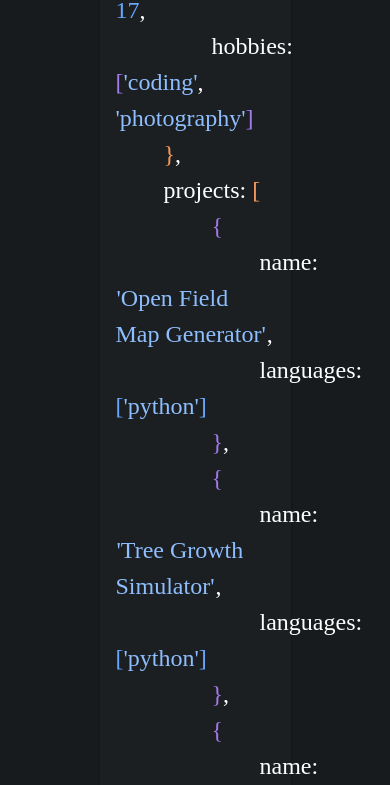
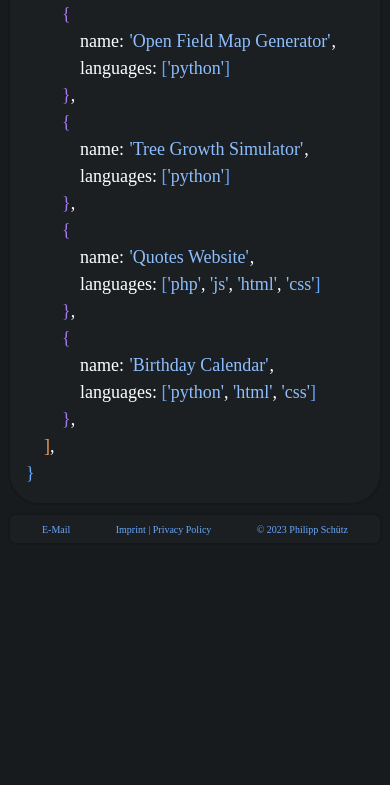
Before and after one commit to philipp-schuetz/portfolio-website, a plain HTML site: page index.html in a window 390 px wide. Shown: the part 214-999 px from the top of the page. After the commit the page ends 844 px from the top, so only its background shows below. Drawn offline with Linux system fonts and the light colour scheme.

Commit message:
Add styles for mobile devices

```diff
--- a/stylesheet.css
+++ b/css/stylesheet.css
@@ -123,7 +123,7 @@ a#str-url:hover {
 footer {
 	height: 64px;
 	background-color: var(--light-gray);
-	border-radius: 32px;
+	border-radius: 16px;
 	border: 2px solid var(--border-gray);
 
 	display: flex;
@@ -136,6 +136,7 @@ footer {
 	margin-bottom: 8px;
 
 	color: var(--blue);
+	font-size: 16px;
 }
 
 footer > div > a {
@@ -145,3 +146,45 @@ footer > div > a {
 footer > div > a:hover {
 	text-decoration: underline;
 }
+footer > #mail > #mail-desktop{
+	display: inline;
+}
+footer > #mail > #mail-mobile {
+	display: none;
+}
+
+@media only screen and (max-width: 600px) {
+	#content-wrapper {
+		grid-template-columns: 8px auto 8px;
+	}
+
+	#codebox {
+		font-size: 18px;
+	}
+
+	footer {
+		height: 32px;
+		border-radius: 8px;
+		font-size: 10px;
+	}
+	footer > #mail > #mail-desktop{
+		display: none;
+	}
+	footer > #mail > #mail-mobile {
+		display: inline;
+	}
+
+	/* different indentation levels (CodeBoxLevel)*/
+	.cbl1 {
+		text-indent: 1em;
+	}
+
+	.cbl2 {
+		text-indent: 2em;
+	}
+
+	.cbl3 {
+		text-indent: 3em;
+	}
+
+}
--- a/index.html
+++ b/index.html
@@ -4,7 +4,7 @@
 <head>
   <meta charset="UTF-8" />
   <link rel="icon" href="/favicon.ico" />
-  <link rel="stylesheet" href="stylesheet.css">
+  <link rel="stylesheet" href="css/stylesheet.css">
   <meta name="viewport" content="width=device-width, initial-scale=1.0" />
   <title>Philipp Schütz</title>
 </head>
@@ -54,7 +54,10 @@
       </div>
 
       <footer>
-        <div id="mail"><a class="link" href="mailto:mail@philippschuetz.de">mail&commat;philippschuetz.de</a></div>
+        <div id="mail">
+          <a class="link" id="mail-desktop" href="mailto:mail@philippschuetz.de">mail&commat;philippschuetz.de</a>
+          <a class="link" id="mail-mobile" href="mailto:mail@philippschuetz.de">E-Mail</a>
+        </div>
         <div id="legal"><a href="/imprint.html">Imprint</a> | <a href="/privacy-policy.html">Privacy Policy</a></div>
         <div id="copyright">&copy; 2023 Philipp Sch&uuml;tz</div>
 
```
Also changed, not shown: css/reset.css (renamed from reset.css).
